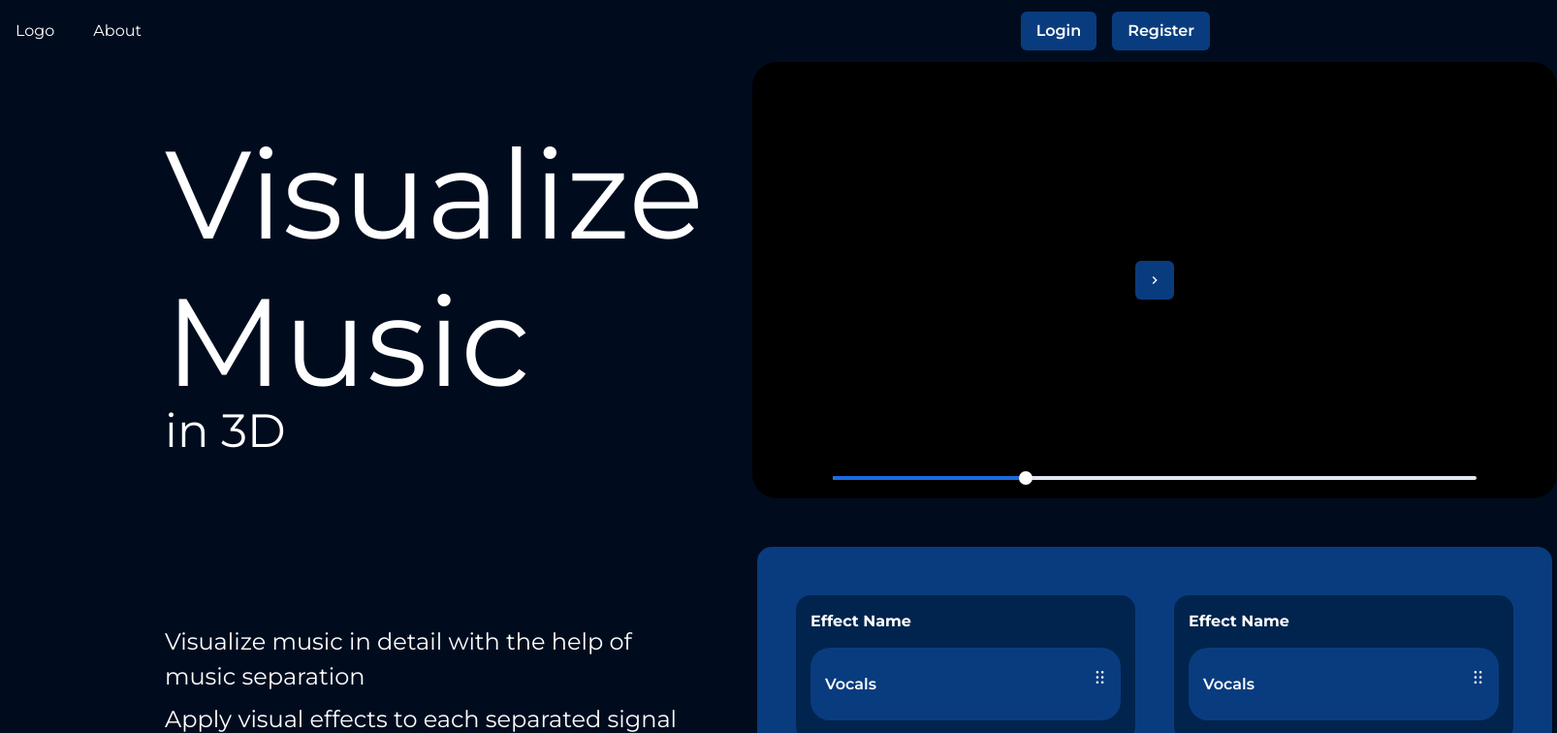
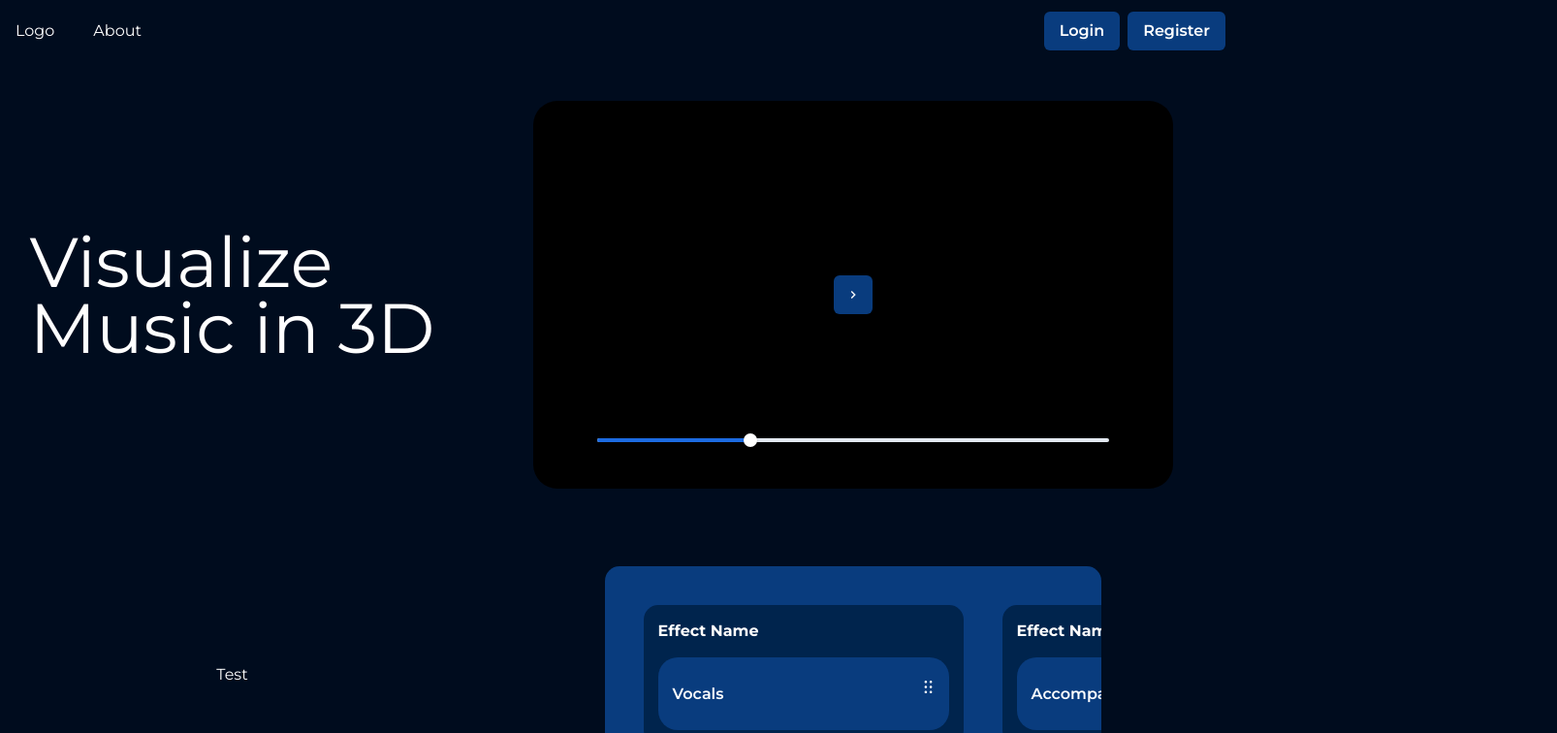
Before and after one commit to vitrioil/muvis3, a Next.js app: page / in a window 1280 px wide. Shown: the top 756 px of the page at 97% size, 1606 px wide, since content can reach past the window. Built offline with nearby package versions, Linux system fonts and the light colour scheme.

Commit message:
reponsive drag and drop

```diff
--- a/components/utils/nav/HomeNav.tsx
+++ b/components/utils/nav/HomeNav.tsx
@@ -33,7 +33,7 @@ const WithAction: FC = () => {
 
   return (
     <>
-      <Box px={4}>
+      <Box w="100vw" px={4}>
         <Flex h={16} alignItems={'center'} justifyContent={'space-between'}>
           <IconButton
             size={'md'}
@@ -53,18 +53,16 @@ const WithAction: FC = () => {
               ))}
             </HStack>
           </HStack>
-          <Flex alignItems={'center'}>
+          <HStack>
             <Link href="/login">
-              <Button
-                mr={4}>
+              <Button>
                     Login
               </Button>
             </Link>
-            <Button
-              mr={4}>
+            <Button>
                   Register
             </Button>
-          </Flex>
+          </HStack>
         </Flex>
 
         {isOpen ? (
--- /dev/null
+++ b/components/visualize/ItemType.tsx
@@ -0,0 +1,3 @@
+export const ItemTypes = {
+    Audio: 'audio',
+}
--- a/components/visualize/audio.tsx
+++ b/components/visualize/audio.tsx
@@ -1,19 +1,95 @@
-import { FC } from "react";
+import { FC, useRef } from "react";
+import { useDrag, useDrop, DropTargetMonitor } from 'react-dnd'
+import { XYCoord } from 'dnd-core'
+import { ItemTypes } from "./ItemType";
 
 import { HStack, Text } from "@chakra-ui/layout";
 import { DragHandleIcon } from '@chakra-ui/icons'
 
-const audio: FC = () => {
-    const minWidth = "320px";
-    const height = "75px";
+const Audio: FC<{id: number, index: number, name: string, moveCard: (dragIndex: number, hoverIndex: number) => void}> = ({id, index, name, moveCard}) => {
     const bgColor ="brand.700";
 
+    const ref = useRef<HTMLDivElement>(null)
+    const [{ isDragging }, drag] = useDrag(() => ({
+        type: ItemTypes.Audio,
+        item: () => {
+            return { id, index }
+        },
+        end: (item, monitor) => {
+            // const dropResult = monitor.getDropResult<DropResult>()
+            // if (item && dropResult) {
+            //     alert(`You dropped ${item.name} into ${dropResult.name}!`)
+            // }
+        },
+        collect: (monitor) => ({
+            isDragging: monitor.isDragging(),
+            handlerId: monitor.getHandlerId(),
+        }),
+    }))
+    const [{ handlerId }, drop] = useDrop({
+        accept: ItemTypes.Audio,
+        collect(monitor) {
+        return {
+            handlerId: monitor.getHandlerId(),
+        }
+        },
+        hover(item: {index: number}, monitor: DropTargetMonitor) {
+        if (!ref.current) {
+            return
+        }
+        const dragIndex = item.index
+        const hoverIndex = index
+
+        // Don't replace items with themselves
+        if (dragIndex === hoverIndex) {
+            return
+        }
+
+        // Determine rectangle on screen
+        const hoverBoundingRect = ref.current?.getBoundingClientRect()
+
+        // Get vertical middle
+        const hoverMiddleX =
+            (hoverBoundingRect.right - hoverBoundingRect.left) / 2
+
+        // Determine mouse position
+        const clientOffset = monitor.getClientOffset()
+
+        // Get pixels to the top
+        const hoverClientX = (clientOffset as XYCoord).x - hoverBoundingRect.left
+
+        // Only perform the move when the mouse has crossed half of the items height
+        // When dragging downwards, only move when the cursor is below 50%
+        // When dragging upwards, only move when the cursor is above 50%
+
+        // Dragging downwards
+        if (dragIndex < hoverIndex && hoverClientX < hoverMiddleX) {
+            return
+        }
+
+        // Dragging upwards
+        if (dragIndex > hoverIndex && hoverClientX > hoverMiddleX) {
+            return
+        }
+
+        // Time to actually perform the action
+        moveCard(dragIndex, hoverIndex)
+
+        // Note: we're mutating the monitor item here!
+        // Generally it's better to avoid mutations,
+        // but it's good here for the sake of performance
+        // to avoid expensive index searches.
+        item.index = hoverIndex
+        },
+    })
+    drag(drop(ref));
+
     return (
-        <HStack minW={minWidth} h={height} borderRadius="20px" bgColor={bgColor} spacing="15px">
-            <Text w="100%" paddingLeft="15px" color="white" fontWeight={600} textAlign="start">Vocals</Text>
+        <HStack ref={ref} minW={{base: "200px", md: "300px"}} h={{base: "50px", md: "75px"}} borderRadius="20px" bgColor={bgColor}>
+            <Text w="100%" paddingLeft="15px" color="white" fontWeight={600} textAlign="start">{name}</Text>
             <DragHandleIcon boxSize={7} padding="0 15px 15px 0" color="white" marginBottom="auto" />
         </HStack>
     )
 }
 
-export default audio;
+export default Audio;
--- a/components/visualize/controls.tsx
+++ b/components/visualize/controls.tsx
@@ -1,22 +1,39 @@
-import { FC } from "react";
+import { FC, useCallback, useState } from "react";
 
 import { HStack, Box } from "@chakra-ui/layout";
 
 import Effect from './effect';
+import { DndProvider } from "react-dnd";
+import { HTML5Backend } from "react-dnd-html5-backend";
+import update from 'immutability-helper'
 
-const controls: FC = () => {
-    const items = [{id: 1}, {id: 2}];
-    const maxWidth = "820px";
-    const height = "250px";
+const Controls: FC<{fullSize?: boolean}> = ({fullSize}) => {
     const bgColor = "brand.700";
+    const [items, setItems] = useState([{id: 1, name: "Vocals"}, {id: 2, name: "Accompaniment"}, {id: 3, name: "Other"}])
+    const moveCard = useCallback(
+      (dragIndex: number, hoverIndex: number) => {
+        const dragCard = items[dragIndex]
+        setItems(
+          update(items, {
+            $splice: [
+              [dragIndex, 1],
+              [hoverIndex, 0, dragCard],
+            ],
+          }),
+        )
+      },
+      [items],
+    )
 
     return (
-        <Box maxW={maxWidth} h={height} bg={bgColor} borderRadius="15px">
-            <HStack h="100%" p="40px" spacing="40px" overflowX="auto">
-                {items.map((item, index) => <Effect key={index} />)}
-            </HStack>
-        </Box>
+        <DndProvider backend={HTML5Backend}>
+            <Box maxW={{base: "85vw", lg: fullSize ? "85vw": "40vw"}} maxH={{base: 400, md: 250}} bg={bgColor} borderRadius={15} m={{base: 5, sm: 10}}>
+                <HStack p={{base: "30px", lg: "40px"}} spacing={{base: "30px", lg: "40px"}} overflowX="auto">
+                    {items.map((item, index) => <Effect key={index} id={item.id} index={index} name={item.name} moveCard={moveCard} />)}
+                </HStack>
+            </Box>
+        </DndProvider>
     )
 }
 
-export default controls
+export default Controls
--- a/components/visualize/effect.tsx
+++ b/components/visualize/effect.tsx
@@ -4,15 +4,13 @@ import Audio from "./audio";
 
 import { VStack, Text } from "@chakra-ui/layout";
 
-const effect: FC = () => {
-    const minWidth = "350px";
-    const height = "150px";
+const effect: FC<{id: number, index: number, name: string, moveCard: (dragIndex: number, hoverIndex: number) => void}> = ({id, index, name, moveCard}) => {
     const bgColor = "brand.800";
     const textColor = "white";
     return (
-        <VStack minW={minWidth} h={height} bg={bgColor} borderRadius="15px" p="15px" spacing="15px">
+        <VStack bg={bgColor} borderRadius="15px" p="15px" spacing="15px">
             <Text w="100%" textAlign="start" color={textColor} fontWeight={700}>Effect Name</Text>
-            <Audio />
+            <Audio id={id} index={index} moveCard={moveCard} name={name} />
         </VStack>
     )
 }
--- a/components/visualize/player.tsx
+++ b/components/visualize/player.tsx
@@ -9,10 +9,10 @@ const player: FC<{width: number, height: number}> = ({width, height}) => {
     const canvas = createRef<HTMLCanvasElement>();
 
     return (
-        <Box h={height} position="relative">
+        <Box m={10} h={height} position="relative">
             <canvas width={width} height={height} ref={canvas} style={{background: "black", borderRadius: "25px"}} />
             <IconButton aria-label="Play / Pause" position="absolute" top="50%" left="50%" transform="translate(-50%, -50%)" icon={<ChevronRightIcon />} />
-            <Slider position="absolute" bottom="7%" w="80%" left="10%"  aria-label="slider-ex-1" defaultValue={30}>
+            <Slider position="absolute" bottom="15%" w="80%" left="10%" aria-label="slider-ex-1" defaultValue={30}>
                 <SliderTrack>
                     <SliderFilledTrack />
                 </SliderTrack>
--- a/package.json
+++ b/package.json
@@ -14,6 +14,7 @@
     "@emotion/react": "^11.6.0",
     "@emotion/styled": "^11.6.0",
     "framer-motion": "^4.1.17",
+    "immutability-helper": "^3.1.1",
     "next": "12.0.3",
     "react": "17.0.2",
     "react-dnd": "^14.0.4",
--- a/pages/index.tsx
+++ b/pages/index.tsx
@@ -10,31 +10,34 @@ import Controls from '../components/visualize/controls'
 import Input from '../components/utils/Input'
 import Player from '../components/visualize/player'
 import HomeNav from '../components/utils/nav/HomeNav';
+import { useBreakpointValue } from '@chakra-ui/media-query'
 
 const Home: NextPage = () => {
-  const [valid, setValid] = useState(false);
+  // const [valid, setValid] = useState(false);
+  const canvasWidth = useBreakpointValue({base: 350, sm: 450, md: 500, xl: 660});
+  const canvasHeight = useBreakpointValue({base: 200, sm: 200, md: 400});
 
   return (
     <>
       <HomeNav />
-      <Grid templateColumns="1fr 1fr" spacing={50} gap={50}>
-        <GridItem ml={170} mt={10}>
-          <Stack spacing={-10}>
-            <Text fontSize="9xl">Visualize</Text>
-            <Text fontSize="9xl">Music</Text>
-            <Text fontSize="5xl">in 3D</Text>
+      <Grid templateAreas={{"base": `"title" "player" "controls" "desc"`, "lg": `"title player" "desc controls"`}}>
+        <GridItem gridArea="title" placeSelf="center">
+          <Stack spacing={{"base": 0, "lg": -10}}>
+            <Text fontSize={{base: "4xl", sm: "4xl", md: "5xl", lg: "7xl"}}>Visualize</Text>
+            <Text fontSize={{base: "4xl", sm: "4xl", md: "5xl", lg: "7xl"}}>Music in 3D</Text>
           </Stack>
         </GridItem>
-        <GridItem placeSelf="center">
-          <Player width={830} height={450} />
+        <GridItem gridArea="player" placeSelf="center">
+          <Player width={canvasWidth ? canvasWidth: 900} height={canvasHeight ? canvasHeight : 400} />
         </GridItem>
-        <GridItem ml={170} mt={20}>
+        <GridItem gridArea="desc" placeSelf="center">
           <Stack>
-            <Text fontSize="2xl">Visualize music in detail with the help of music separation</Text>
-            <Text fontSize="2xl">Apply visual effects to each separated signal</Text>
+            <Text>Test</Text>
+            {/* <Text fontSize="2xl">Visualize music in detail with the help of music separation</Text>
+            <Text fontSize="2xl">Apply visual effects to each separated signal</Text> */}
           </Stack>
         </GridItem>
-        <GridItem placeSelf="center">
+        <GridItem gridArea="controls" placeSelf="center">
           <Controls />
         </GridItem>
       </Grid>
```
Also changed, not shown: 1 other file (tests, documents, lock files or other folders).
